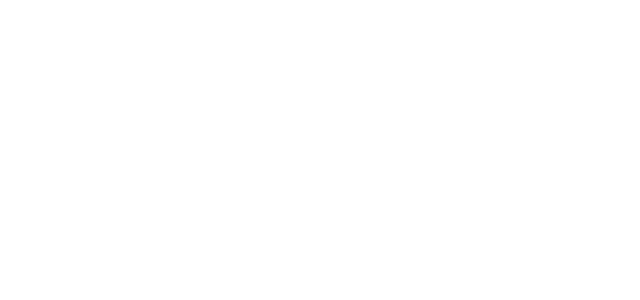
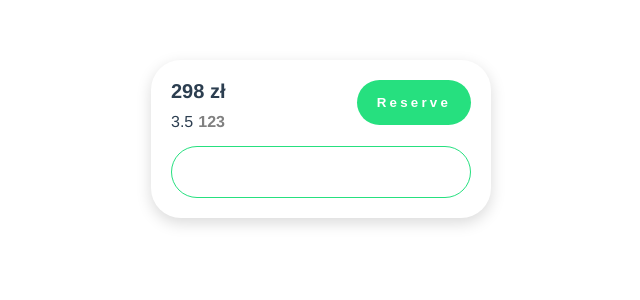
Before and after one commit to EwelinaZet/reservation-calendar, a Vue app: page / in a window 1280 px wide. Shown: the top 300 px of the page, without its empty margins (319-959 px from the left). Built offline with nearby package versions, Linux system fonts and the light colour scheme.

Commit message:
pass props to reservation component, create reservation component

```diff
--- a/src/App.vue
+++ b/src/App.vue
@@ -1,6 +1,13 @@
 <template>
-  <div>
-    <ReservationInfo />
+  <div id="app">
+    <ReservationInfo
+      :price="price"
+      :stars="stars"
+      :voice="voice"
+      :start-date="startDate"
+      :end-date="endDate"
+      :unavailable-date="unavailableDate"
+    />
   </div>
 </template>
 
@@ -13,7 +20,19 @@
     ReservationInfo,
   },
 })
-export default class App extends Vue {}
+export default class App extends Vue {
+  price = "298"
+
+  stars=3.5
+
+  voice="123"
+
+  startDate="'2021-01-12'"
+
+  endDate="'2021-01-20'"
+
+  unavailableDate="['2021-01-07', '2021-01-25','2021-01-30']"
+}
 </script>
 
 <style>
@@ -24,5 +43,7 @@
     text-align: center;
     color: #2c3e50;
     margin-top: 60px;
+    display: flex;
+    justify-content: center;
   }
 </style>
--- a/src/components/ReservationInfo.vue
+++ b/src/components/ReservationInfo.vue
@@ -1,18 +1,104 @@
 <template>
   <div>
-
+    <div class="container">
+      <div class="reservation-info">
+        <div class="price">
+          {{ price }} zł
+        </div>
+        <div class="rating">
+          <span class="stars">{{ stars }}</span>
+          <span class="voice">{{ voice }}</span>
+        </div>
+      </div>
+      <div class="submit-reservation">
+        <button>Reserve</button>
+      </div>
+      <div class="data-range">
+        <input>
+      </div>
+    </div>
   </div>
 </template>
 
 <script lang="ts">
-import { Component, Vue } from 'vue-property-decorator';
+import { Component, Vue, Prop } from 'vue-property-decorator';
 
 @Component
 export default class ReservationInfo extends Vue {
+  @Prop() price!: number
+
+  @Prop() stars!: number
+
+  @Prop() voice!: number
+
+  @Prop() unavailableDate!: string
+
+  @Prop() startDate!: string
+
+  @Prop() endDate!: string
 }
 </script>
 
 <!-- Add "scoped" attribute to limit CSS to this component only -->
 <style scoped>
-
+  .container {
+    width: 300px;
+    border-radius: 30px;
+    box-shadow: rgba(0, 0, 0, 0.15) 0 5px 15px 0;
+    padding: 20px 20px;
+    position: relative;
+  }
+  .reservation-info {
+    margin-bottom: 15px;
+  }
+  .price {
+    font-size: 20px;
+    font-weight: bold;
+    margin-bottom: 10px;
+    display: flex;
+    justify-content: flex-start;
+    align-items: center;
+  }
+  .rating {
+    display: flex;
+    justify-content: flex-start;
+    align-items: center;
+  }
+  .voice {
+    font-size: 16px;
+    color: gray;
+    font-weight: bold;
+  }
+  .stars {
+    margin-right: 5px;
+  }
+  .data-range {
+    display: flex;
+    justify-content: center;
+    align-items: center;
+  }
+  input {
+    display: inline-block;
+    width: 100%;
+    height: 30px;
+    outline: none;
+    font-size: 18px;
+    border: 1px solid rgb(38, 224, 127);
+    border-radius: 30px;
+    padding: 10px 15px;
+  }
+  .submit-reservation {
+    position: absolute;
+    top: 20px;
+    right: 20px
+  }
+  button {
+    padding: 15px 20px;
+    border:none;
+    border-radius: 30px;
+    background-color: rgb(38, 224, 127);
+    color: white;
+    font-weight: bold;
+    letter-spacing: 0.2rem;
+  }
 </style>
```
Lines whose indentation alone changed are shown as unchanged.
